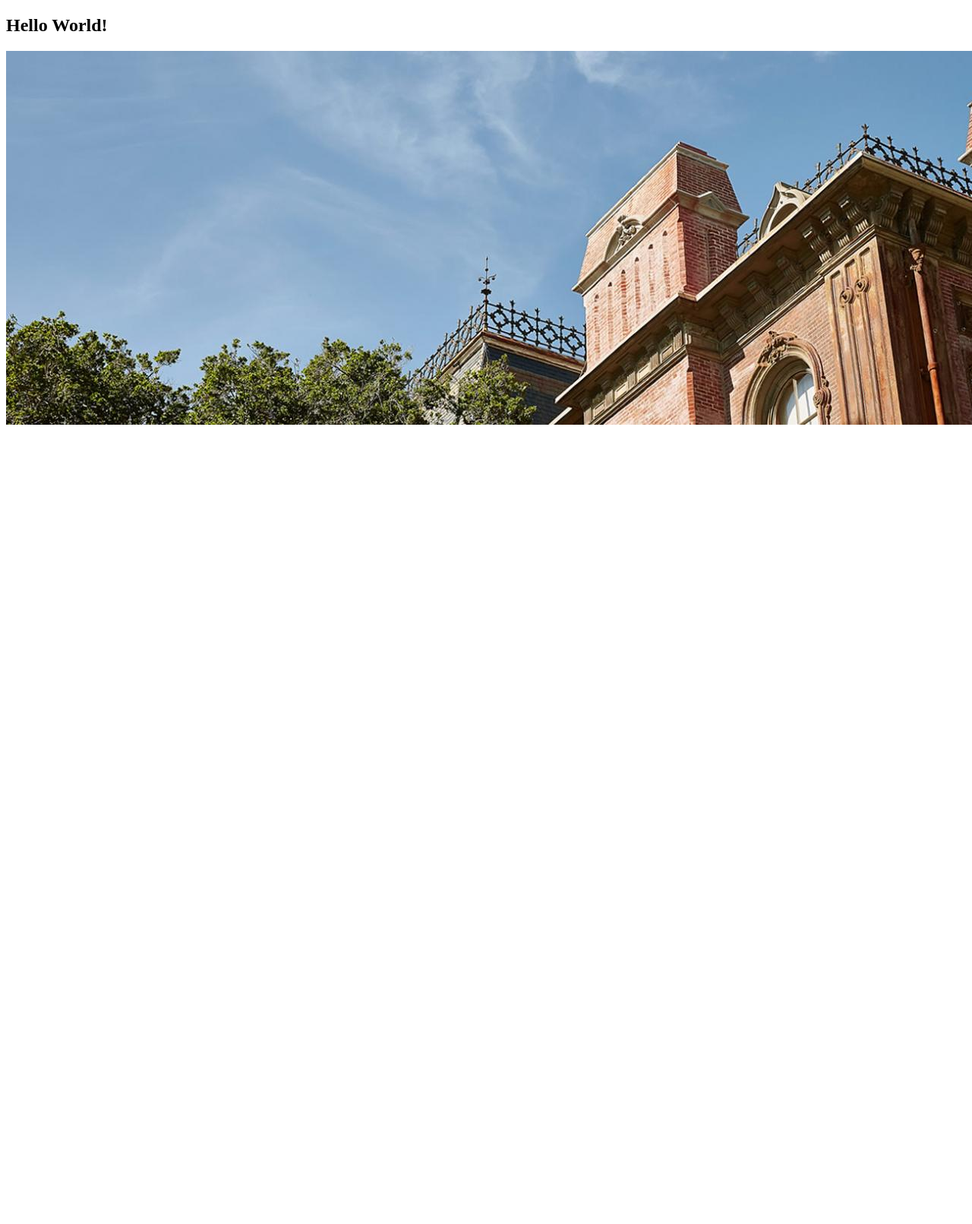
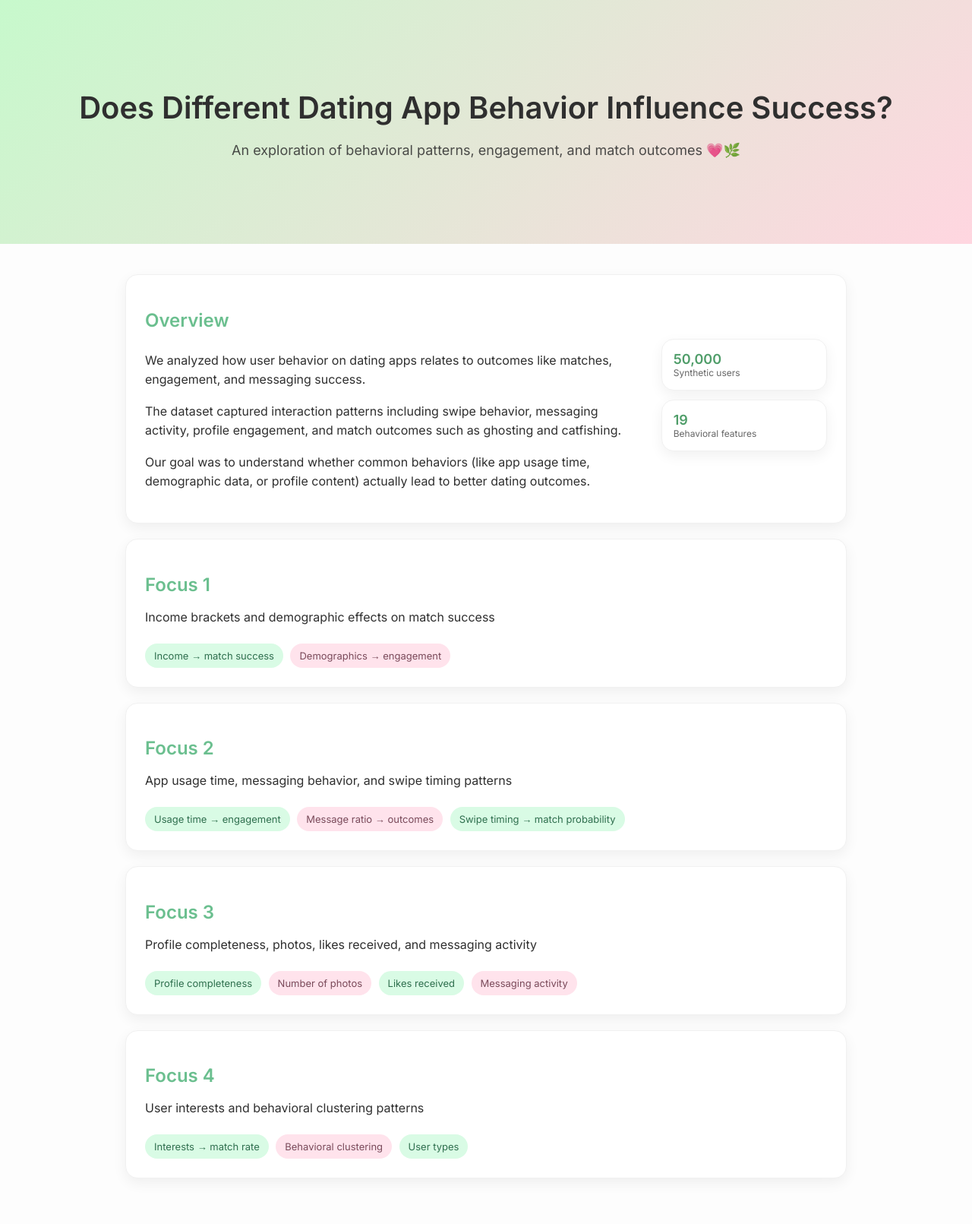
Before and after one commit to samwkim/mids-209-flask, a Flask app: page / in a window 1280 px wide; the page is wider, and only the part inside the window is pictured. Shown: that part at 76% size. Before the commit the page ends 559 px from the top of that part, so only its background shows below. Run offline with Flask 3, Linux system fonts and the light colour scheme.

Commit message:
Updates to website

```diff
--- a/templates/w209.html
+++ b/templates/w209.html
@@ -1,6 +1,215 @@
 <!DOCTYPE html>
-<html><head><title>w209 site</title></head>
+<html>
+<head>
+    <title>Dating App Behavior Insights</title>
+
+    <!-- FONTS -->
+    <link rel="preconnect" href="https://fonts.googleapis.com">
+    <link rel="preconnect" href="https://fonts.gstatic.com" crossorigin>
+    <link href="https://fonts.googleapis.com/css2?family=Inter:wght@300;400;500;600&display=swap" rel="stylesheet">
+
+    <style>
+        body {
+            margin: 0;
+            font-family: "Inter", sans-serif;
+            background: #fdfdfd;
+            color: #2f2f2f;
+        }
+
+        .hero {
+            padding: 90px 40px;
+            text-align: center;
+            background: linear-gradient(135deg, #c7f9cc, #ffd6e0);
+        }
+
+        .hero h1 {
+            font-size: 40px;
+            margin-bottom: 10px;
+            font-weight: 600;
+        }
+
+        .hero p {
+            font-size: 18px;
+            opacity: 0.85;
+        }
+
+        .container {
+            max-width: 950px;
+            margin: auto;
+            padding: 40px;
+        }
+
+        .card {
+            background: white;
+            border-radius: 16px;
+            padding: 25px;
+            margin-bottom: 20px;
+            box-shadow: 0 6px 18px rgba(0,0,0,0.06);
+            border: 1px solid #f1f1f1;
+        }
+
+        h2 {
+            color: #6bbf8f;
+            margin-bottom: 10px;
+            font-weight: 600;
+        }
+
+        p {
+            line-height: 1.6;
+        }
+
+        .pill {
+            display: inline-block;
+            background: #ffe3ec;
+            color: #7a4a5a;
+            padding: 8px 12px;
+            border-radius: 999px;
+            font-size: 13px;
+            margin: 5px 5px 0 0;
+        }
+
+        .pill.green {
+            background: #d9fbe5;
+            color: #2f6f4e;
+        }
+
+        /* VISUALIZATION GRID */
+        .grid {
+            display: grid;
+            grid-template-columns: repeat(auto-fit, minmax(220px, 1fr));
+            gap: 15px;
+        }
+
+        .viz-card {
+            background: white;
+            border-radius: 16px;
+            padding: 25px;
+            min-height: 160px;
+            border: 1px dashed #cbd5e1;
+        }
+
+        .viz-title {
+            font-weight: 600;
+            margin-bottom: 8px;
+            color: #4f9d69;
+        }
+
+        .placeholder {
+            color: #9ca3af;
+            font-size: 13px;
+        }
+    </style>
+</head>
+
 <body>
-<h2>Hello World!</h2>
-<img src="{{url_for('static',filename=file)}}"/>
-</body></html>
+
+<!-- HERO -->
+<div class="hero">
+    <h1>Does Different Dating App Behavior Influence Success?</h1>
+    <p>An exploration of behavioral patterns, engagement, and match outcomes 💗🌿</p>
+</div>
+
+<div class="container">
+
+    <!-- OVERVIEW (LEFT TEXT + RIGHT STATS) -->
+<div class="card">
+    <h2>Overview</h2>
+
+    <div style="display: flex; gap: 25px; align-items: flex-start; flex-wrap: wrap;">
+
+        <!-- LEFT: MAIN TEXT -->
+        <div style="flex: 3; min-width: 300px;">
+            <p>
+                We analyzed how user behavior on dating apps relates to outcomes like matches, engagement,
+                and messaging success.
+            </p>
+
+            <p>
+                The dataset captured interaction patterns including swipe behavior,
+                messaging activity, profile engagement, and match outcomes such as ghosting and catfishing.
+            </p>
+
+            <p>
+                Our goal was to understand whether common behaviors (like app usage time, demographic data,
+                or profile content) actually lead to better dating outcomes.
+            </p>
+        </div>
+
+        <!-- RIGHT: SMALL STATS ONLY -->
+        <div style="flex: 1; min-width: 180px; display: flex; flex-direction: column; gap: 12px;">
+
+            <div class="card" style="padding: 15px; margin: 0;">
+                <div style="font-weight: 600; color: #4f9d69; font-size: 18px;">
+                    50,000
+                </div>
+                <div style="font-size: 12px; color: #666;">
+                    Synthetic users
+                </div>
+            </div>
+
+            <div class="card" style="padding: 15px; margin: 0;">
+                <div style="font-weight: 600; color: #4f9d69; font-size: 18px;">
+                    19
+                </div>
+                <div style="font-size: 12px; color: #666;">
+                    Behavioral features
+                </div>
+            </div>
+
+        </div>
+
+    </div>
+</div>
+
+    <!-- FOCUS 1 -->
+    <div class="card">
+        <h2>Focus 1</h2>
+        <p>Income brackets and demographic effects on match success</p>
+
+        <div>
+            <span class="pill green">Income → match success</span>
+            <span class="pill">Demographics → engagement</span>
+        </div>
+    </div>
+
+    <!-- FOCUS 2 -->
+    <div class="card">
+        <h2>Focus 2</h2>
+        <p>App usage time, messaging behavior, and swipe timing patterns</p>
+
+        <div>
+            <span class="pill green">Usage time → engagement</span>
+            <span class="pill">Message ratio → outcomes</span>
+            <span class="pill green">Swipe timing → match probability</span>
+        </div>
+    </div>
+
+    <!-- FOCUS 3 -->
+    <div class="card">
+        <h2>Focus 3</h2>
+        <p>Profile completeness, photos, likes received, and messaging activity</p>
+
+        <div>
+            <span class="pill green">Profile completeness</span>
+            <span class="pill">Number of photos</span>
+            <span class="pill green">Likes received</span>
+            <span class="pill">Messaging activity</span>
+        </div>
+    </div>
+
+    <!-- FOCUS 4 -->
+    <div class="card">
+        <h2>Focus 4</h2>
+        <p>User interests and behavioral clustering patterns</p>
+
+        <div>
+            <span class="pill green">Interests → match rate</span>
+            <span class="pill">Behavioral clustering</span>
+            <span class="pill green">User types</span>
+        </div>
+    </div>
+
+</div>
+
+</body>
+</html>
```
